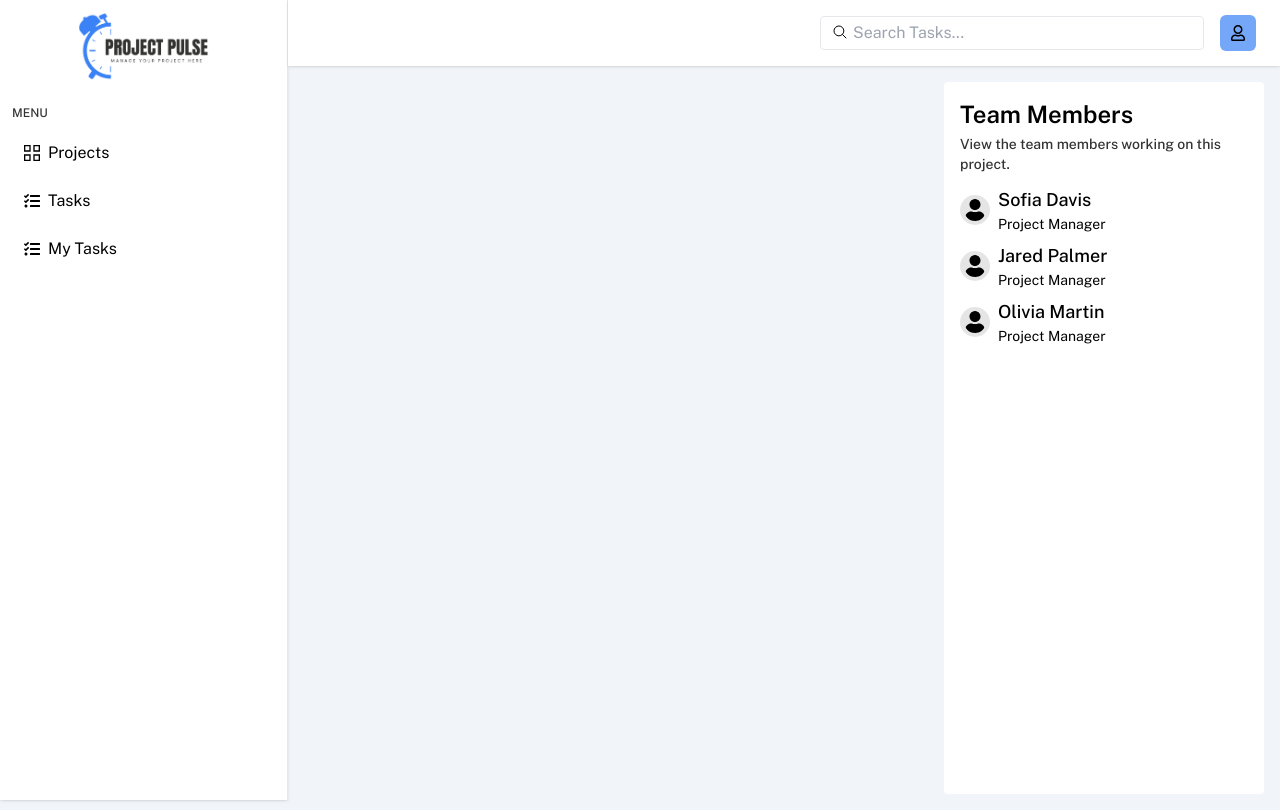
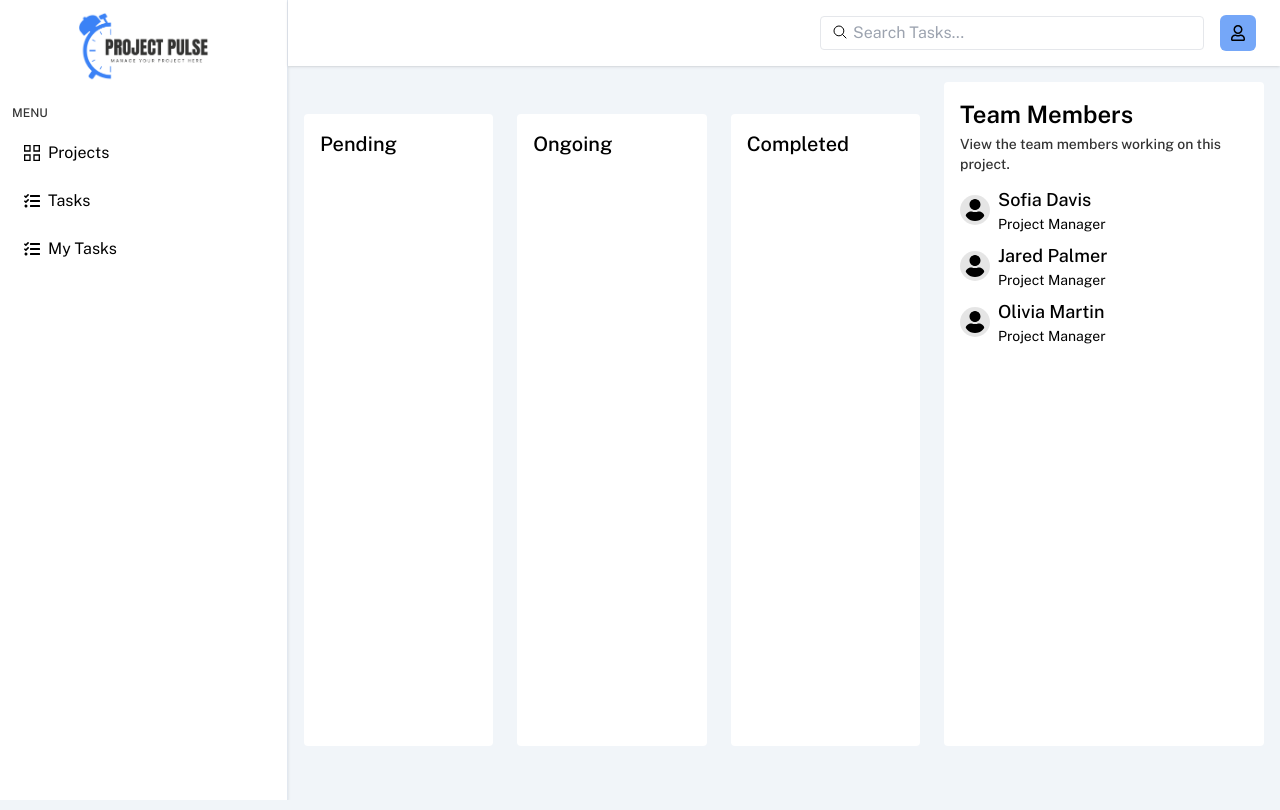
Before and after one commit to mahmudulturan/ph-skill-assesment-task, a Next.js app: page /projects/project-details/1 in a window 1280 px wide. Built offline with nearby package versions, Linux system fonts and the light colour scheme; no server answers.

Commit message:
add: todo layout on project details page

```diff
--- a/src/components/projectDetailsPage/ProjectDetails/ProjectDetails.jsx
+++ b/src/components/projectDetailsPage/ProjectDetails/ProjectDetails.jsx
@@ -3,6 +3,7 @@ import useProjectById from '@/hooks/useProjectById';
 import { useQuery } from '@tanstack/react-query';
 import React from 'react';
 import TeamMembers from '../TeamMembers/TeamMembers';
+import Todo from '../ToDo/Todo';
 
 const ProjectDetails = ({ id }) => {
     const { project, isLoading } = useProjectById({ id });
@@ -12,10 +13,15 @@ const ProjectDetails = ({ id }) => {
     }
     return (
         <div>
-            <div className='flex justify-between'>
-                <div className='my-4'>
-                    <h2 className='text-3xl font-semibold uppercase'>{project?.project_name}</h2>
-                    <p className='max-w-2xl'>{project?.project_description}</p>
+            <div className='flex justify-between gap-6'>
+                <div className='w-full flex-col flex '>
+                    <div className='my-4'>
+                        <h2 className='text-3xl font-semibold uppercase'>{project?.project_name}</h2>
+                        <p className='max-w-2xl'>{project?.project_description}</p>
+                    </div>
+                    <div className='flex-1 h-full'>
+                        <Todo />
+                    </div>
                 </div>
                 <TeamMembers />
             </div>
--- a/src/components/projectDetailsPage/TeamMembers/TeamMembers.jsx
+++ b/src/components/projectDetailsPage/TeamMembers/TeamMembers.jsx
@@ -3,7 +3,7 @@ import { FaUser } from 'react-icons/fa';
 
 const TeamMembers = () => {
     return (
-        <div className='max-w-xs w-full bg-white px-4 py-4 rounded min-h-[89vh]'>
+        <div className='max-w-xs w-full bg-white px-4 py-4 rounded '>
             <h3 className='text-2xl font-semibold'>Team Members</h3>
             <p className='my-1 text-sm font-medium text-black/80'>View the team members working on this project.</p>
             <div className='flex flex-col gap-2 my-3'>
--- /dev/null
+++ b/src/components/projectDetailsPage/ToDo/Todo.jsx
@@ -0,0 +1,19 @@
+import React from 'react';
+
+const Todo = () => {
+    return (
+        <div className='flex flex-col md:flex-row items-center justify-center gap-6'>
+            <div className='flex-1 bg-white min-h-[79vh] px-4 py-4 rounded group'>
+                <h3 className='text-xl font-medium duration-300 group-hover:text-primaryCol'>Pending</h3>
+            </div>
+            <div className='flex-1 bg-white min-h-[79vh] px-4 py-4 rounded group'>
+                <h3 className='text-xl font-medium duration-300 group-hover:text-primaryCol'>Ongoing</h3>
+            </div>
+            <div className='flex-1 bg-white min-h-[79vh] px-4 py-4 rounded group'>
+                <h3 className='text-xl font-medium duration-300 group-hover:text-primaryCol'>Completed</h3>
+            </div>
+        </div>
+    );
+};
+
+export default Todo;
```
